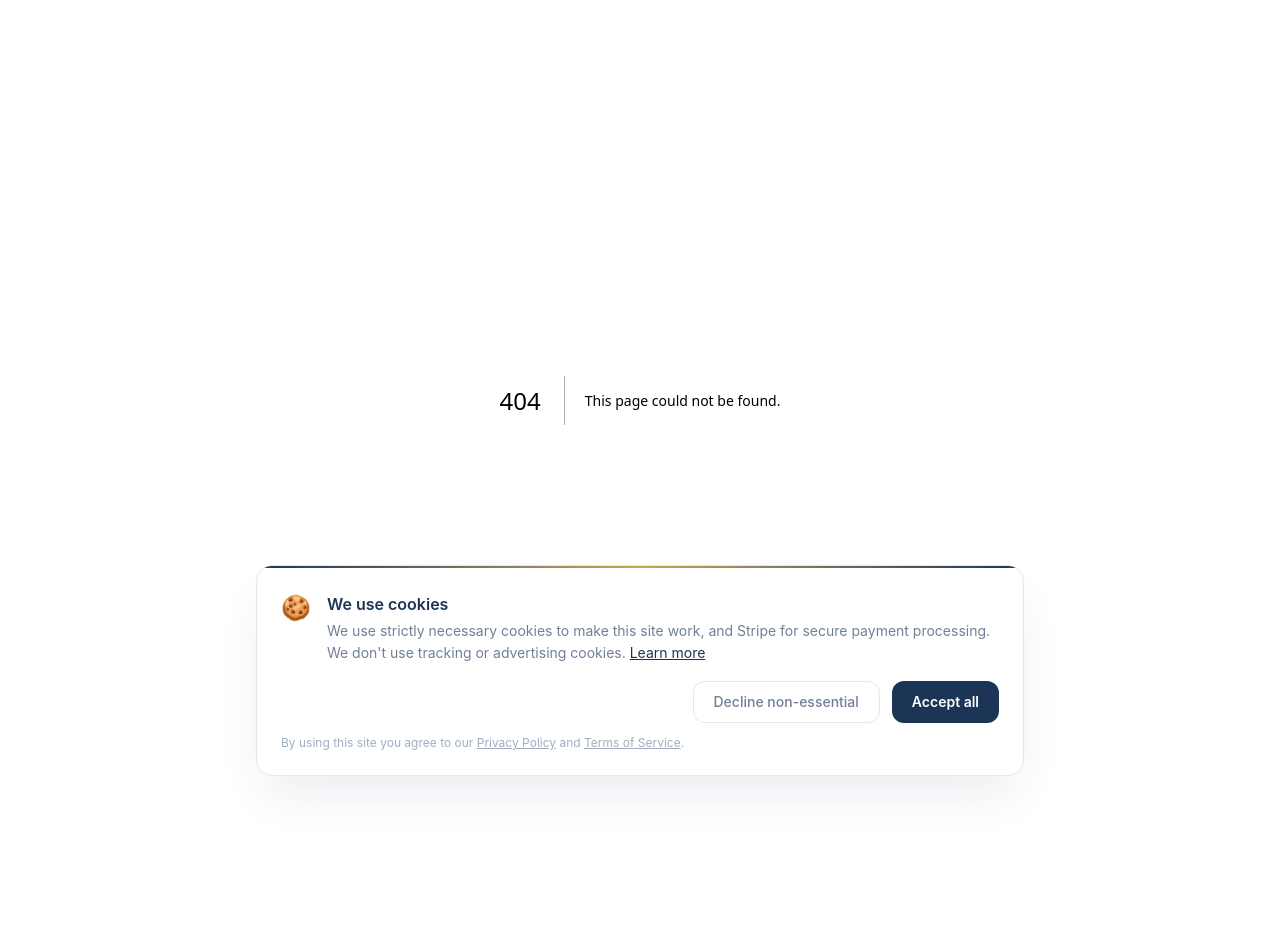
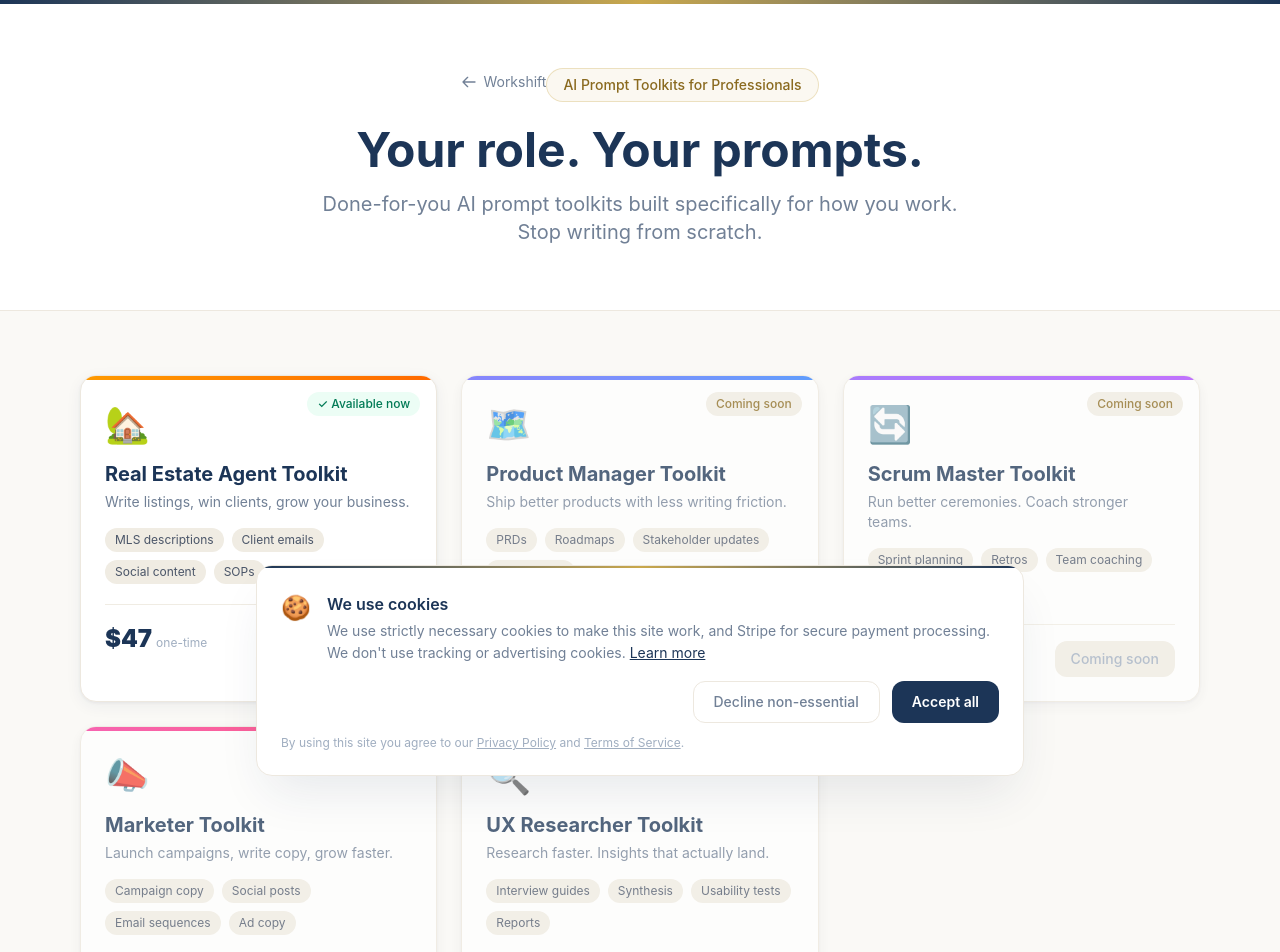
Before and after one commit to helloworkshift-beep/workshift-store, a Next.js app: page /toolkits in a window 1280 px wide. Before the commit this address had no page. Shown: the top 952 px of the page. Before the commit the page ends 800 px from the top, so only its background shows below. Built offline with nearby package versions, Linux system fonts and the light colour scheme.

Commit message:
Add multi-product catalog page /toolkits

```diff
--- /dev/null
+++ b/src/app/toolkits/page.tsx
@@ -0,0 +1,172 @@
+import Link from "next/link";
+
+export const metadata = {
+  title: "AI Prompt Toolkits for Professionals — Workshift",
+  description: "Done-for-you AI prompt toolkits for real estate agents, product managers, scrum masters, marketers, and UX researchers.",
+};
+
+const toolkits = [
+  {
+    slug: "real-estate",
+    name: "Real Estate Agent",
+    tagline: "Write listings, win clients, grow your business.",
+    prompts: "95+",
+    price: 47,
+    stripeLink: "https://buy.stripe.com/00waEZ67ndFLbrXfaUgEg00",
+    color: "from-amber-500 to-orange-500",
+    badge: "🏡",
+    tags: ["MLS descriptions", "Client emails", "Social content", "SOPs"],
+    status: "live",
+  },
+  {
+    slug: "product-manager",
+    name: "Product Manager",
+    tagline: "Ship better products with less writing friction.",
+    prompts: "100+",
+    price: 67,
+    stripeLink: "https://buy.stripe.com/3cI5kFfHXatzfIdd2MgEg01",
+    color: "from-indigo-500 to-blue-500",
+    badge: "🗺️",
+    tags: ["PRDs", "Roadmaps", "Stakeholder updates", "User stories"],
+    status: "coming",
+  },
+  {
+    slug: "scrum-master",
+    name: "Scrum Master",
+    tagline: "Run better ceremonies. Coach stronger teams.",
+    prompts: "100+",
+    price: 57,
+    stripeLink: "https://buy.stripe.com/8x2dRbcvL45bcw1bYIgEg02",
+    color: "from-violet-500 to-purple-500",
+    badge: "🔄",
+    tags: ["Sprint planning", "Retros", "Team coaching", "Stakeholder comms"],
+    status: "coming",
+  },
+  {
+    slug: "marketing",
+    name: "Marketer",
+    tagline: "Launch campaigns, write copy, grow faster.",
+    prompts: "100+",
+    price: 67,
+    stripeLink: "https://buy.stripe.com/7sY3cx0N3eJPdA5aUEgEg03",
+    color: "from-pink-500 to-rose-500",
+    badge: "📣",
+    tags: ["Campaign copy", "Social posts", "Email sequences", "Ad copy"],
+    status: "coming",
+  },
+  {
+    slug: "ux-research",
+    name: "UX Researcher",
+    tagline: "Research faster. Insights that actually land.",
+    prompts: "100+",
+    price: 57,
+    stripeLink: "https://buy.stripe.com/3cI14pgM10SZ2Vr8MwgEg04",
+    color: "from-cyan-500 to-teal-500",
+    badge: "🔍",
+    tags: ["Interview guides", "Synthesis", "Usability tests", "Reports"],
+    status: "coming",
+  },
+];
+
+export default function Toolkits() {
+  return (
+    <main className="min-h-screen bg-[#faf9f6]">
+      <div className="h-1 bg-gradient-to-r from-[#1c3557] via-[#c9a84c] to-[#1c3557]" />
+
+      {/* Header */}
+      <div className="bg-white border-b border-[#ede8df] px-4 py-16 text-center">
+        <Link href="/" className="inline-flex items-center gap-1.5 text-[#718096] text-sm hover:text-[#1c3557] transition-colors mb-8">
+          <svg className="w-4 h-4" fill="none" viewBox="0 0 24 24" stroke="currentColor">
+            <path strokeLinecap="round" strokeLinejoin="round" strokeWidth={2} d="M10 19l-7-7m0 0l7-7m-7 7h18" />
+          </svg>
+          Workshift
+        </Link>
+        <div className="inline-flex items-center gap-2 px-4 py-1.5 rounded-full border border-[#c9a84c]/30 bg-[#c9a84c]/8 text-[#8a6a1f] text-sm font-medium mb-6">
+          AI Prompt Toolkits for Professionals
+        </div>
+        <h1 className="text-4xl sm:text-5xl font-bold text-[#1c3557] mb-4">
+          Your role. Your prompts.
+        </h1>
+        <p className="text-[#718096] text-xl max-w-2xl mx-auto">
+          Done-for-you AI prompt toolkits built specifically for how you work.
+          Stop writing from scratch.
+        </p>
+      </div>
+
+      {/* Toolkits grid */}
+      <div className="max-w-6xl mx-auto px-4 py-16">
+        <div className="grid grid-cols-1 sm:grid-cols-2 lg:grid-cols-3 gap-6">
+          {toolkits.map((kit) => (
+            <div key={kit.slug} className={`relative rounded-2xl bg-white border border-[#ede8df] overflow-hidden card-shadow ${kit.status === "coming" ? "opacity-75" : ""}`}>
+              {kit.status === "coming" && (
+                <div className="absolute top-4 right-4 px-2.5 py-1 rounded-full bg-[#f0ece3] text-[#8a6a1f] text-xs font-medium">
+                  Coming soon
+                </div>
+              )}
+              {kit.status === "live" && (
+                <div className="absolute top-4 right-4 px-2.5 py-1 rounded-full bg-emerald-50 text-emerald-700 text-xs font-medium">
+                  ✓ Available now
+                </div>
+              )}
+
+              {/* Color bar */}
+              <div className={`h-1 bg-gradient-to-r ${kit.color}`} />
+
+              <div className="p-6">
+                <div className="text-4xl mb-4">{kit.badge}</div>
+                <h2 className="text-[#1c3557] font-bold text-xl mb-1">{kit.name} Toolkit</h2>
+                <p className="text-[#718096] text-sm mb-4">{kit.tagline}</p>
+
+                <div className="flex flex-wrap gap-2 mb-5">
+                  {kit.tags.map(tag => (
+                    <span key={tag} className="px-2.5 py-1 rounded-full bg-[#f0ece3] text-[#4a5568] text-xs">{tag}</span>
+                  ))}
+                </div>
+
+                <div className="flex items-center justify-between pt-4 border-t border-[#f0ece3]">
+                  <div>
+                    <span className="text-2xl font-black text-[#1c3557]">${kit.price}</span>
+                    <span className="text-[#a0aec0] text-xs ml-1">one-time</span>
+                  </div>
+                  {kit.status === "live" ? (
+                    <a href={kit.stripeLink}
+                      className="px-4 py-2 rounded-xl bg-[#1c3557] hover:bg-[#2a4f7c] text-white text-sm font-semibold transition-colors">
+                      Get access →
+                    </a>
+                  ) : (
+                    <span className="px-4 py-2 rounded-xl bg-[#f0ece3] text-[#a0aec0] text-sm font-medium cursor-not-allowed">
+                      Coming soon
+                    </span>
+                  )}
+                </div>
+              </div>
+            </div>
+          ))}
+        </div>
+
+        {/* Bundle teaser */}
+        <div className="mt-12 rounded-2xl bg-[#1c3557] p-8 text-center">
+          <div className="text-4xl mb-4">📦</div>
+          <h2 className="text-2xl font-bold text-white mb-3">The Complete Bundle</h2>
+          <p className="text-[#94b4d4] mb-6 max-w-lg mx-auto">
+            All 5 toolkits. Every role covered. Coming soon at a significant discount.
+          </p>
+          <div className="inline-flex items-center gap-2 px-4 py-2 rounded-full bg-white/10 text-[#c9a84c] text-sm font-medium">
+            🔔 More toolkits launching soon
+          </div>
+        </div>
+      </div>
+
+      <footer className="border-t border-[#ede8df] px-4 py-8 bg-white">
+        <div className="max-w-6xl mx-auto flex flex-wrap items-center justify-between gap-4 text-[#a0aec0] text-sm">
+          <span>© 2025 Workshift</span>
+          <div className="flex gap-4">
+            <Link href="/legal/imprint" className="hover:text-[#1c3557] transition-colors">Imprint</Link>
+            <Link href="/legal/privacy" className="hover:text-[#1c3557] transition-colors">Privacy</Link>
+            <Link href="/legal/terms" className="hover:text-[#1c3557] transition-colors">Terms</Link>
+          </div>
+        </div>
+      </footer>
+    </main>
+  );
+}
```
